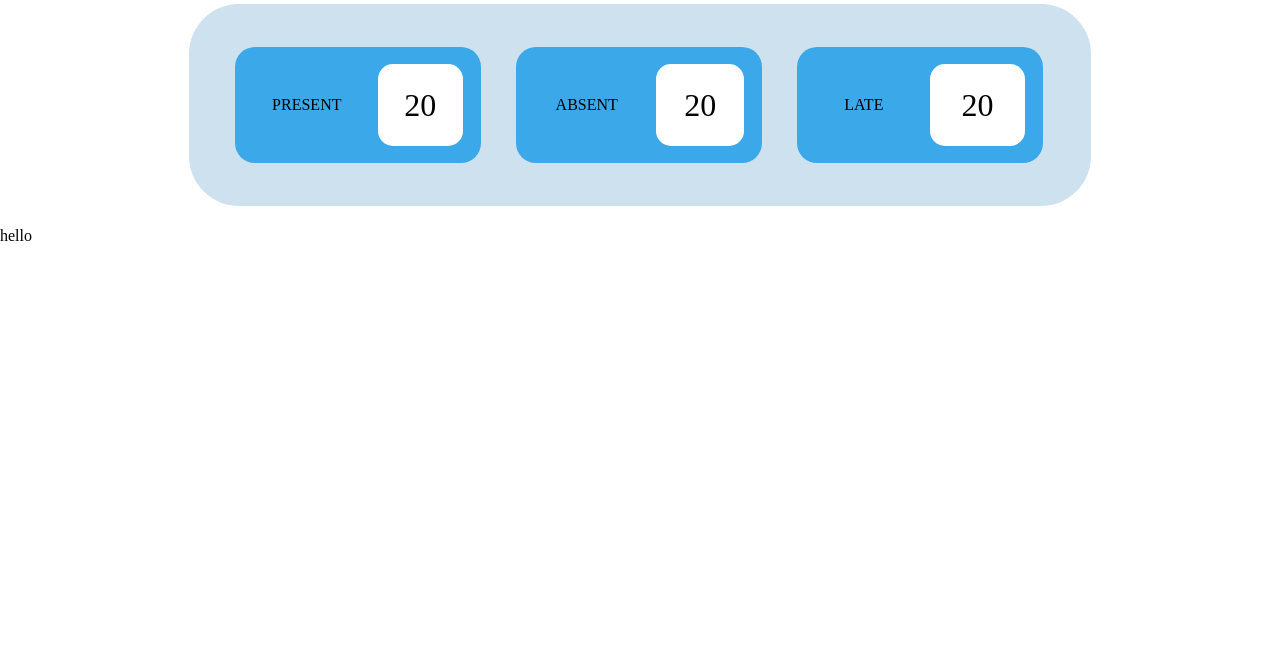
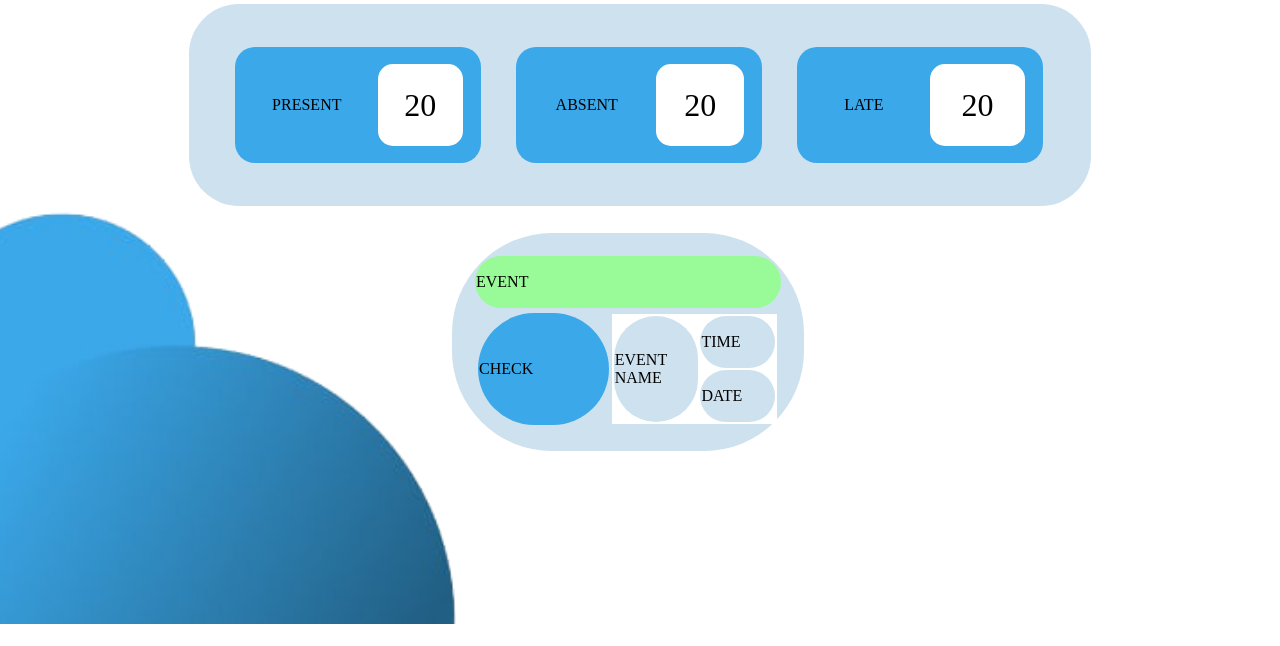
Before and after one commit to parsaljndrn/SnapTrack, a Python web app: template SE/template/facilitator.html in a window 1280 px wide. Shown: the part 254-900 px from the top of the page. Run offline with Jinja, Linux system fonts and the light colour scheme; the template is opened without the code that fills it, so the values that code supplies are empty.

Commit message:
frontend-facilitator
added the event table

```diff
--- a/SE/template/design.css
+++ b/SE/template/design.css
@@ -32,8 +32,13 @@ body{
 }
 .lower-body{
     display: grid;
-    grid-template-columns: 1fr 1fr;
+    grid-template-columns: 1fr 3fr;
 }
+
+.lower-body-left{
+    width: 450px;
+}
+
 .left-body, .right-body{
     position: absolute;
     height: 100%;
--- a/SE/template/facilitator.html
+++ b/SE/template/facilitator.html
@@ -61,7 +61,31 @@
                     </table></center>
                 </div>
                 <div class="lower-body">
-                    <p>hello</p>
+                    <div class="lower-body-left">
+                        <img src="img/design.png" width="556" style="margin-left: -100px; margin-bottom: -10px;">
+                    </div>
+                    <div>
+                        <left><table style="margin-top: 20px;">
+                            <tr>
+                                <td><table style="margin: 20px;">
+                                    <tr><td style="background-color: palegreen;">EVENT</td></tr>
+                                    <tr><td><table>
+                                        <tr>
+                                            <td style="background-color: #3BA8E9;"> CHECK </td>
+                                            <td><table style="background-color: white;">
+                                                <tr>
+                                                    <td rowspan=2>EVENT NAME</td><td>TIME</td>
+                                                  </tr>
+                                                  <tr>
+                                                    <td>DATE</td>
+                                                </tr>
+                                            </table></td>
+                                        </tr>
+                                    </table></td></tr>
+                                </table></td>
+                            </tr>
+                        </table></left>
+                    </div>
                 </div>
             </div>
         </div>
```
Also changed, not shown: SE/template/img/design.png (added).
